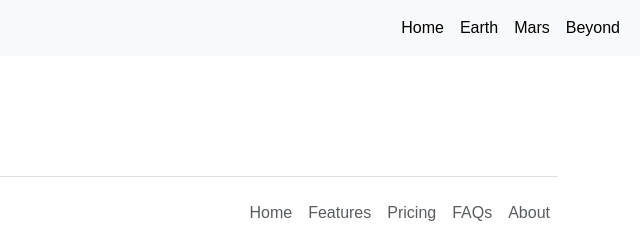
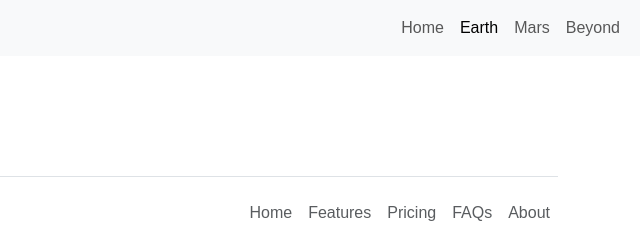
Before and after one commit to chwrd/Robotics, a plain HTML site: page earth.html in a window 1280 px wide. Shown: the full height of the page, 640-1280 px from the left. Drawn offline with nearby package versions, Linux system fonts and the light colour scheme.

Commit message:
fixed active pages

```diff
--- a/earth.html
+++ b/earth.html
@@ -28,10 +28,10 @@
             </button>
             <div class="collapse navbar-collapse d-flex justify-content-end" id="navbarNavAltMarkup">
                 <div class="navbar-nav">
-                    <a class="nav-link active" aria-current="page" href="index.html">Home</a>
-                    <a class="nav-link active" href="earth.html">Earth</a>
-                    <a class="nav-link active" href="mars.html">Mars</a>
-                    <a class="nav-link active" href="beyond.html">Beyond</a>
+                    <a class="nav-link" href="index.html">Home</a>
+                    <a class="nav-link active" aria-current="page" href="earth.html">Earth</a>
+                    <a class="nav-link" href="mars.html">Mars</a>
+                    <a class="nav-link" href="beyond.html">Beyond</a>
                 </div>
             </div>
         </div>
```
Also changed, not shown: beyond.html (+4 -4 lines), mars.html (+4 -4 lines).
